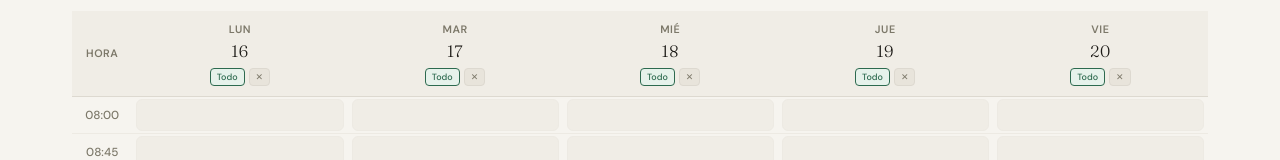
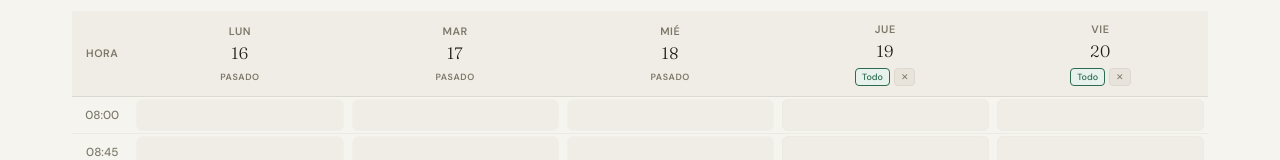
Before and after one commit to victorap-tech/nutri-turnos, a React (Vite) app in the folder frontend/: page /admin/disponibilidad in a window 1280 px wide. Shown: the part 262-422 px from the top of the page. Built offline with nearby package versions, Linux system fonts and the light colour scheme; no server answers; sample sign-in values are in the browser's storage.

Commit message:
Update AdminDisponibilidad.jsx

```diff
--- a/frontend/src/pages/AdminDisponibilidad.jsx
+++ b/frontend/src/pages/AdminDisponibilidad.jsx
@@ -154,6 +154,10 @@ export default function AdminDisponibilidad() {
                   <div style={{ fontSize: "1.1rem", fontFamily: "var(--font-display, Georgia, serif)", fontWeight: 300, color: "var(--text)" }}>
                     {dia.getDate()}
                   </div>
+                  {(() => {
+                    const hoy = new Date(); hoy.setHours(0,0,0,0);
+                    const esPasado = dia < hoy;
+                    return !esPasado ? (
                       <div style={{ display: "flex", gap: 4, justifyContent: "center", marginTop: 4 }}>
                         <button onClick={() => habilitarDia(dia)} title="Habilitar todo el día"
                           style={{ fontSize: "0.6rem", padding: "2px 6px", borderRadius: 4, border: "1px solid var(--accent)", background: "var(--accent-light)", color: "var(--accent)", cursor: "pointer" }}>
@@ -164,6 +168,8 @@ export default function AdminDisponibilidad() {
                           ✕
                         </button>
                       </div>
+                    ) : <div style={{ fontSize: "0.6rem", color: "var(--text-muted)", marginTop: 4 }}>pasado</div>;
+                  })()}
                 </th>
               ))}
             </tr>
@@ -181,24 +187,30 @@ export default function AdminDisponibilidad() {
                   const habilitado = habilitadas.has(key);
                   return (
                     <td key={i} style={{ padding: "2px 4px", borderBottom: "1px solid var(--border-light)" }}>
+                      {(() => {
+                        const hoy = new Date(); hoy.setHours(0,0,0,0);
+                        const esPasado = dia < hoy;
+                        return (
                         <div
-                        onClick={() => toggle(isoFecha, hora)}
+                          onClick={() => !esPasado && toggle(isoFecha, hora)}
                           style={{
                             height: 32,
                             borderRadius: 6,
-                          cursor: tieneTurno ? "not-allowed" : "pointer",
-                          background: tieneTurno ? "#ff6b6b" : habilitado ? "var(--accent)" : "var(--surface-2)",
-                          border: `1px solid ${tieneTurno ? "#ff6b6b" : habilitado ? "var(--accent)" : "var(--border-light)"}`,
+                            cursor: esPasado ? "default" : tieneTurno ? "not-allowed" : "pointer",
+                            background: tieneTurno ? "#ff6b6b" : esPasado ? "var(--surface-3)" : habilitado ? "var(--accent)" : "var(--surface-2)",
+                            border: `1px solid ${tieneTurno ? "#ff6b6b" : esPasado ? "var(--border-light)" : habilitado ? "var(--accent)" : "var(--border-light)"}`,
                             display: "flex", alignItems: "center", justifyContent: "center",
                             transition: "all 0.1s",
-                          opacity: tieneTurno ? 0.8 : 1,
+                            opacity: esPasado ? 0.4 : tieneTurno ? 0.8 : 1,
                           }}
-                        title={tieneTurno ? `Turno: ${turnos[key].nombre}` : habilitado ? "Clic para bloquear" : "Clic para habilitar"}
+                          title={esPasado ? "Día pasado" : tieneTurno ? `Turno: ${turnos[key].nombre}` : habilitado ? "Clic para bloquear" : "Clic para habilitar"}
                         >
                           {tieneTurno && <span style={{ fontSize: "0.65rem", color: "white", fontWeight: 600, padding: "0 4px", whiteSpace: "nowrap", overflow: "hidden", textOverflow: "ellipsis", maxWidth: 80 }}>
                             {turnos[key].nombre?.split(",")[0] || "Turno"}
                           </span>}
                         </div>
+                        );
+                      })()}
                     </td>
                   );
                 })}
```
Lines whose indentation alone changed are shown as unchanged.
